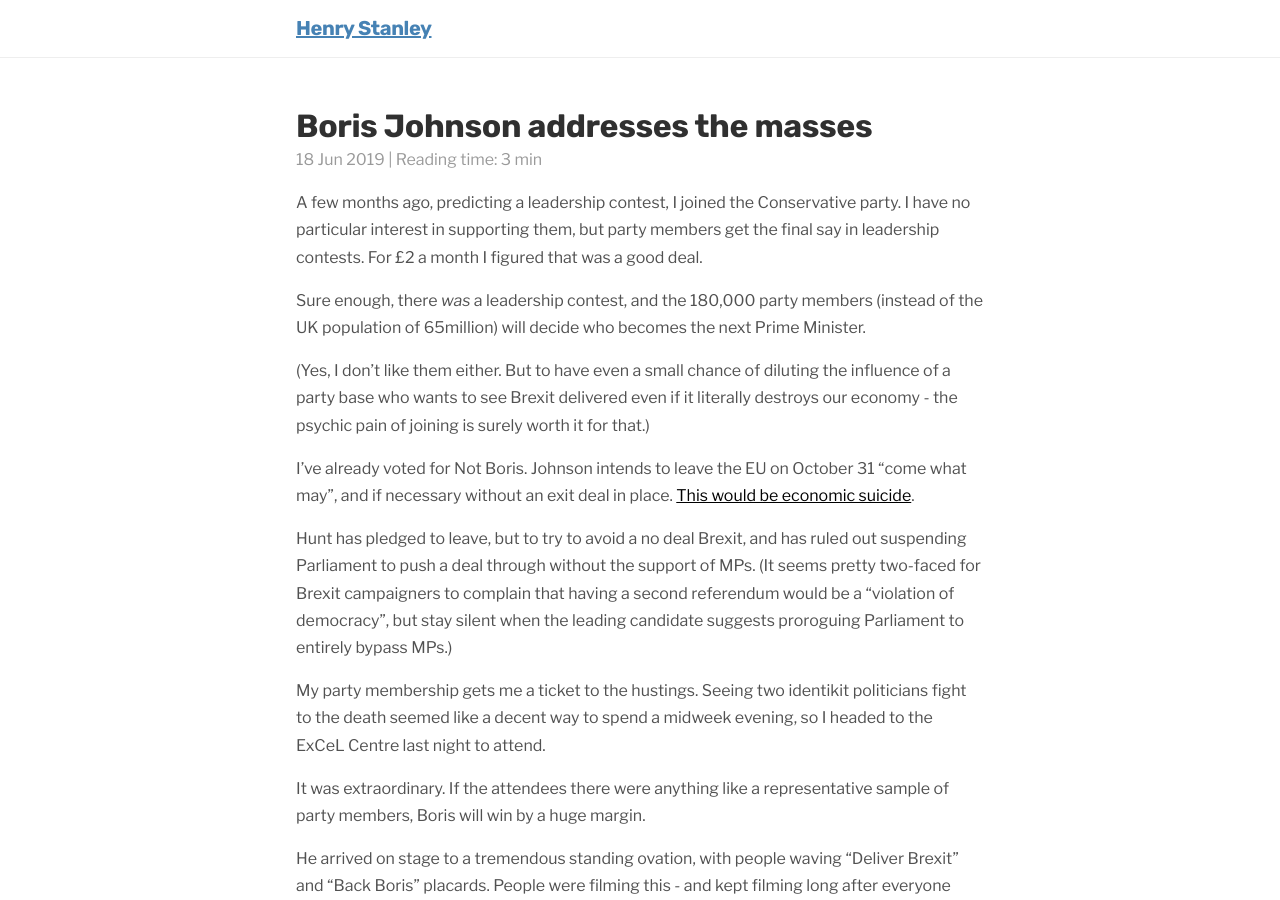
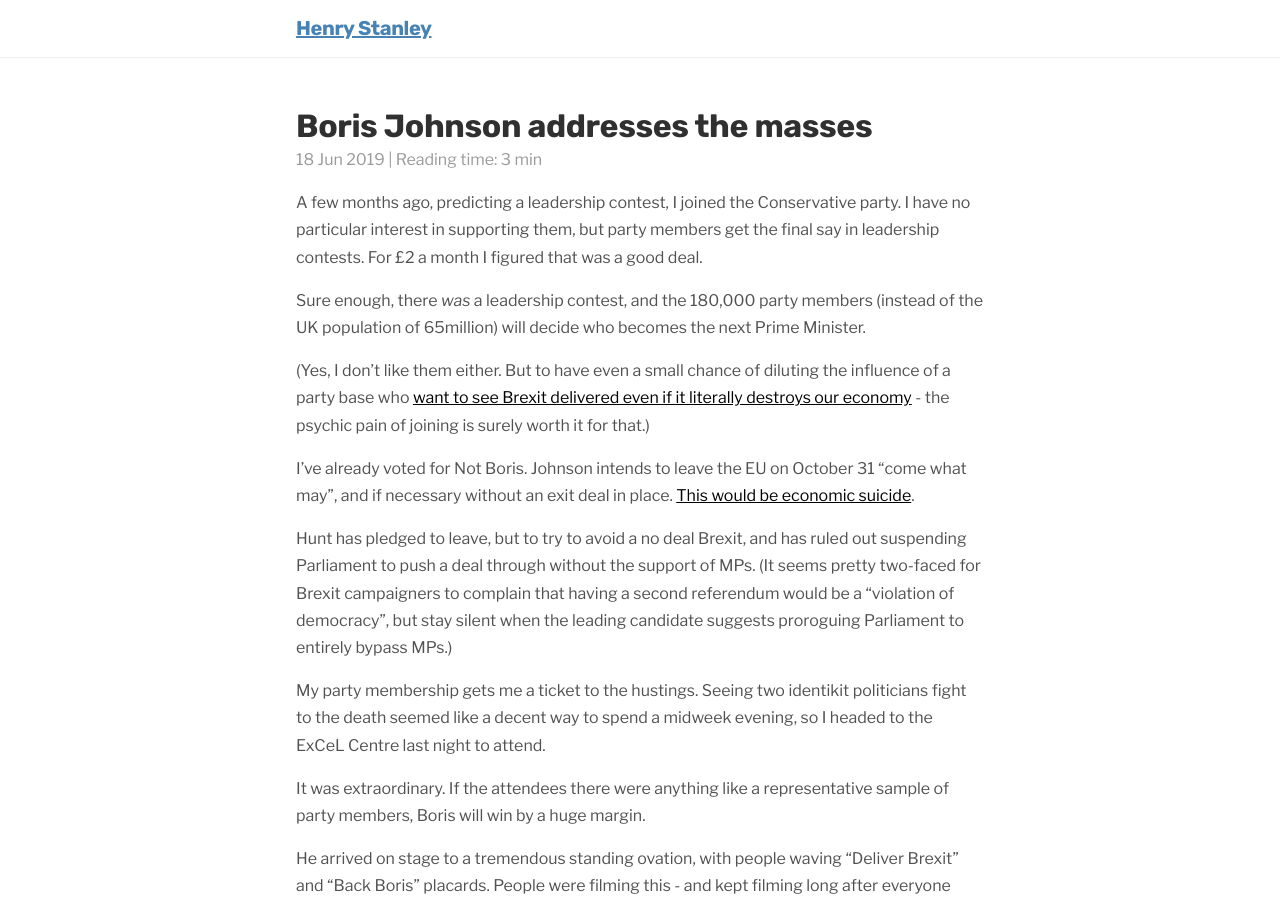
Before and after one commit to henryaj/blog-old, a Jekyll site: the page built from _posts/2019-07-18-boris-speaks-to-the-masses.md, in a window 1280 px wide and 900 px high. Built offline with Jekyll 4.4.1, drawn with Linux system fonts in a browser that asks for light colours.

Commit message:
update boris piece

```diff
--- a/_posts/2019-07-18-boris-speaks-to-the-masses.md
+++ b/_posts/2019-07-18-boris-speaks-to-the-masses.md
@@ -8,7 +8,7 @@ A few months ago, predicting a leadership contest, I joined the Conservative par
 
 Sure enough, there _was_ a leadership contest, and the 180,000 party members (instead of the UK population of 65million) will decide who becomes the next Prime Minister.
 
-(Yes, I don't like them either. But to have even a small chance of diluting the influence of a party base who wants to see Brexit delivered even if it literally destroys our economy - the psychic pain of joining is surely worth it for that.)
+(Yes, I don't like them either. But to have even a small chance of diluting the influence of a party base who [want to see Brexit delivered even if it literally destroys our economy](https://yougov.co.uk/topics/politics/articles-reports/2019/06/18/most-conservative-members-would-see-party-destroye) - the psychic pain of joining is surely worth it for that.)
 
 I've already voted for Not Boris. Johnson intends to leave the EU on October 31 "come what may", and if necessary without an exit deal in place. [This would be economic suicide](https://www.theguardian.com/business/2019/jul/18/no-deal-brexit-would-plunge-britain-into-a-recession-says-obr).
 
```
Also changed, not shown: other parts of _posts/2019-07-18-boris-speaks-to-the-masses.md (+2 -0 lines), images/boris.jpg (added).
